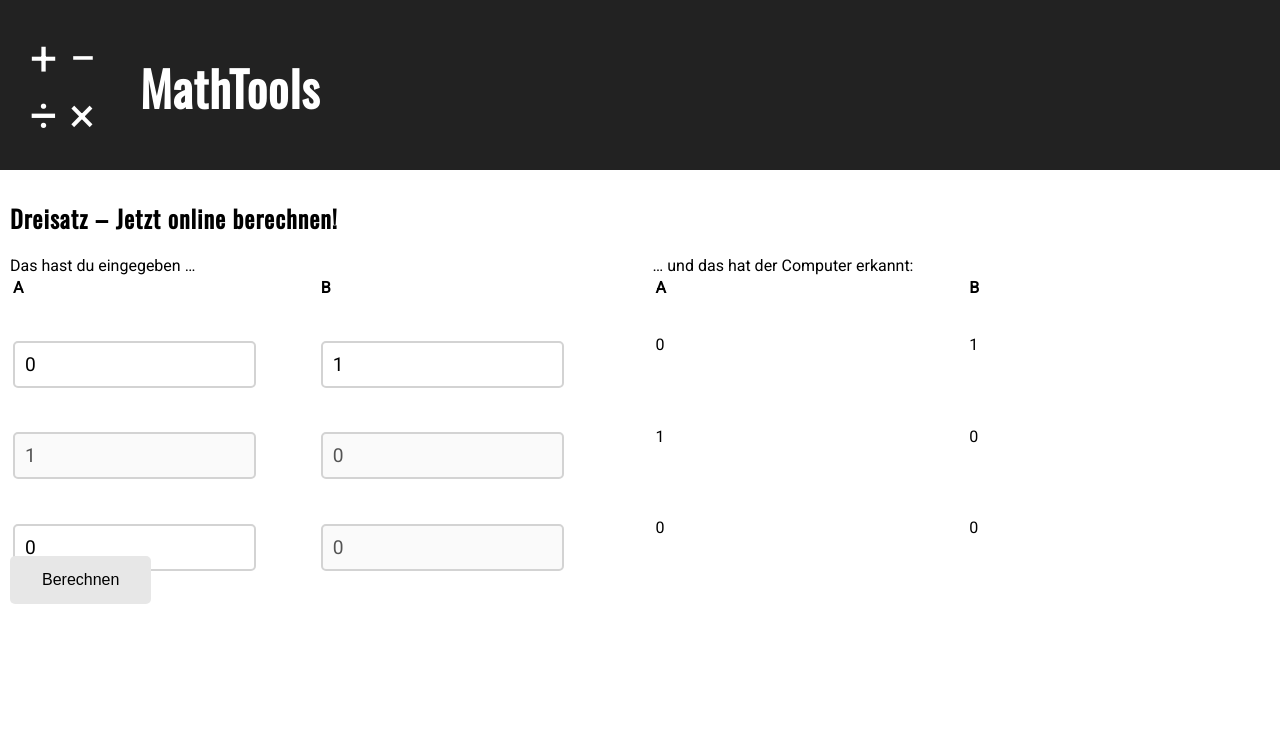
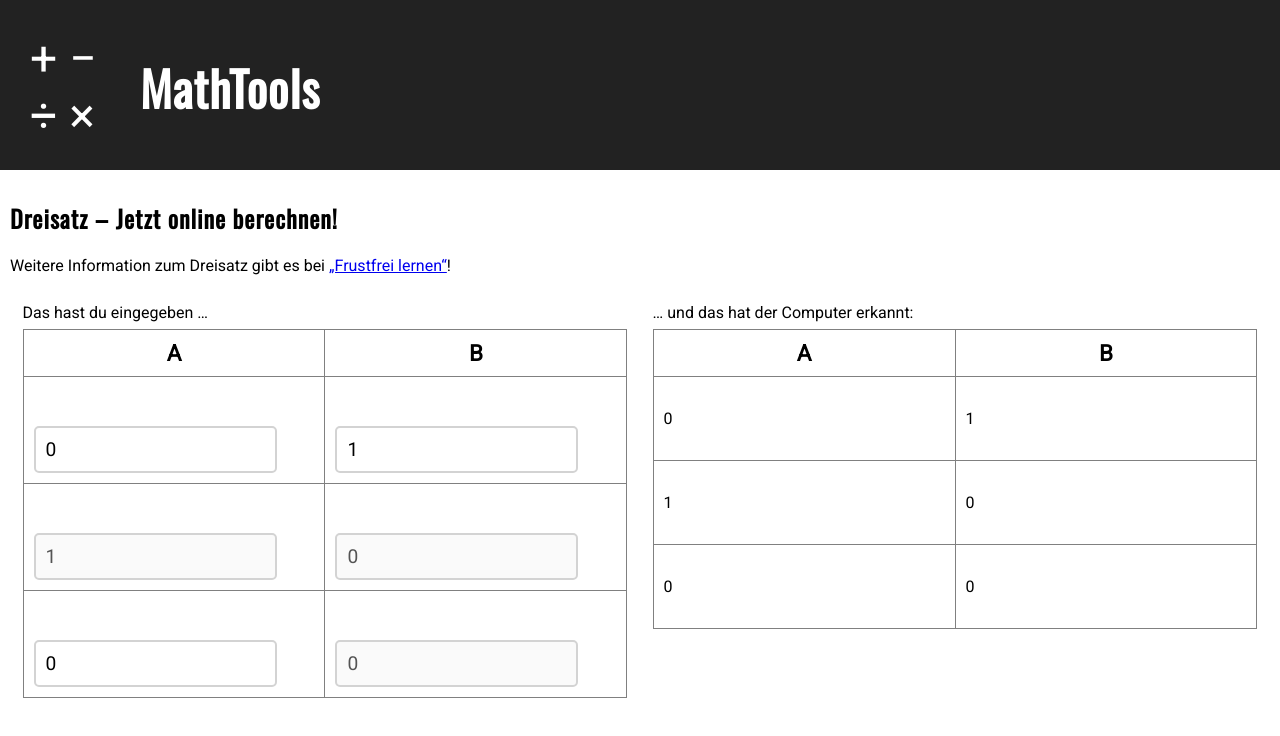
Before and after one commit to educationtools/mathtools, a React (Create React App) app: page / in a window 1280 px wide. Shown: the top 736 px of the page. Built offline with nearby package versions, Linux system fonts and the light colour scheme.

Commit message:
Add working rule of three | Design rule of three table

```diff
--- a/src/components/App.js
+++ b/src/components/App.js
@@ -1,7 +1,6 @@
 import React, {Component} from 'react';
 import './App.css';
 import RuleOfThree from '../components/RuleOfThree.js';
-import Button from '../components/Button.js';
 
 class App extends Component {
     render() {
@@ -15,9 +14,12 @@ class App extends Component {
                 </header>
                 <main className="App-main">
                     <h2>Dreisatz – Jetzt online berechnen!</h2>
+                    <p>
+                        Weitere Information zum Dreisatz gibt es bei <a href={"https://www.frustfrei-lernen.de/mathematik/dreisatz-rechnen-proportional.html"}>
+                            „Frustfrei lernen“
+                        </a>!
+                    </p>
                     <RuleOfThree/>
-
-                    <Button title="Berechnen"/>
                 </main>
             </div>
         )
--- a/src/components/RuleOfThree.css
+++ b/src/components/RuleOfThree.css
@@ -12,11 +12,29 @@
 }
 
 .RuleOfThree-detected, .RuleOfThree-input {
-    width: 49%;
+    width: 48%;
     height: 300px;
+    margin: 1%;
 }
 
-table {
+.RuleOfThree table {
+    margin-top: 7px;
     width: 100%;
     height: 300px;
+    border-radius: 5px;
 }
+
+.RuleOfThree table, .RuleOfThree table th, .RuleOfThree table tr, .RuleOfThree table td {
+    border: 1px solid grey;
+    border-collapse: collapse;
+}
+
+.RuleOfThree table th, .RuleOfThree table td {
+    width: 50%;
+    padding: 10px;
+}
+
+.RuleOfThree table th {
+    text-align: center;
+    font-size: 1.4em;
+}
--- a/src/components/RuleOfThree.js
+++ b/src/components/RuleOfThree.js
@@ -48,6 +48,19 @@ class RuleOfThree extends Component {
         };
     }
 
+    calc = () => {
+        const in0 = this.state.fields[0][0].value;
+        const in1 = this.state.fields[0][1].value;
+        const mid1 = in1 / in0;
+        const out0 = this.state.fields[2][0].value;
+        const out1 = mid1 * out0;
+
+        const old = this.state;
+        old.fields[1][1].value = mid1;
+        old.fields[2][1].value = out1;
+        this.setState(old);
+    }
+
     _onDataChange = (data) => {
         console.log(data);
         const values = data.values;
@@ -72,31 +85,8 @@ class RuleOfThree extends Component {
             console.log(this.state.fields[data.index][i]);
         }
 
-
-        // CO
-        /*conValues[0] = Number.parseFloat(values[0]);
-        conValues[1] = Number.parseFloat(values[1]);
-
-        if (Number.isNaN(conValues[0])) {
-
-        } else {
-
-        }
-
-        switch (data.index) {
-            case 0:
-
-
-                break;
-            case 1:
-
-                break;
-            case 2:
-
-                break;
-            default:
-                console.log("Wrong data input detected.")
-        }*/
+        // Do calculation
+        this.calc();
     }
 
 
@@ -119,11 +109,17 @@ class RuleOfThree extends Component {
                                             if (field.validationError) {
                                                 validationErrorMessage = "Bitte geben Sie eine gültige Zahl ein.";
                                             }
-                                            return {
+
+                                            // Return object
+                                            let retObj = {
                                                 defaultValue: this.state.fields[idx][idx2].value.toString(),
                                                 disabled: field.disabled,
                                                 validationErrorMessage: validationErrorMessage
+                                            };
+                                            if (field.disabled) {
+                                                retObj.value = field.value;
                                             }
+                                            return retObj;
                                         })}
                                         onDataChange={this._onDataChange}
                                         index={idx}/>;
@@ -158,4 +154,12 @@ class RuleOfThree extends Component {
     }
 }
 
+RuleOfThree.defaultProps = {
+
+};
+
+RuleOfThree.propTypes = {
+
+};
+
 export default RuleOfThree;
```
